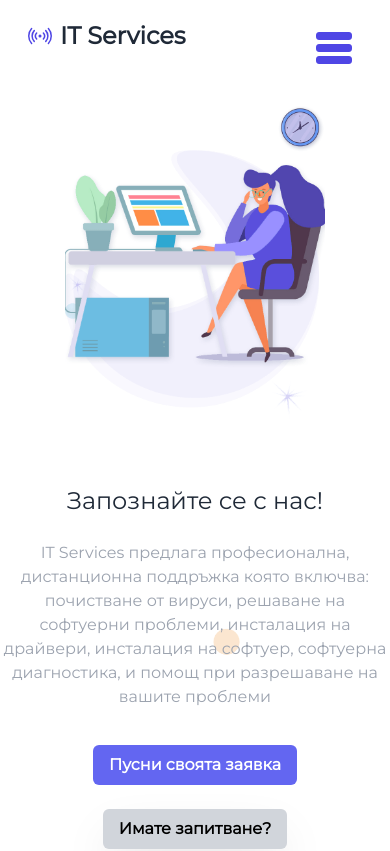
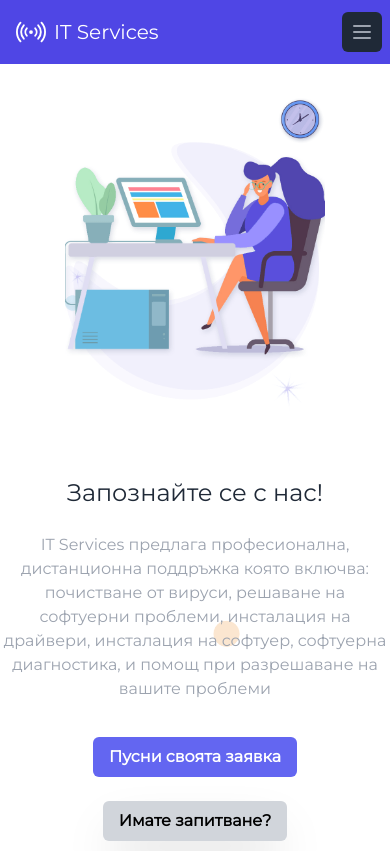
Before and after one commit to Nikolaevmar/itserviceskn, a React (Create React App) app: page / in a window 390 px wide. Shown: the top 851 px of the page. Built offline with nearby package versions, Linux system fonts and the light colour scheme.

Commit message:
add responsiveness

```diff
--- a/package.json
+++ b/package.json
@@ -3,6 +3,7 @@
   "version": "0.1.0",
   "private": true,
   "dependencies": {
+    "@headlessui/react": "^1.4.2",
     "@testing-library/jest-dom": "^5.16.1",
     "@testing-library/react": "^12.1.2",
     "@testing-library/user-event": "^13.5.0",
--- a/src/components/Navbar.js
+++ b/src/components/Navbar.js
@@ -1,34 +1,111 @@
 import { React, useState } from "react";
+import {Transition} from '@headlessui/react'
 import { Link } from "react-router-dom";
-import hamburger from "../assets/images/hamburger.png";
 
 export default function Navbar() {
   let [open, setOpen] = useState(false);
-
   return (
-    <div className="w-full top-0 left-0">
-      <div className="md:flex items-center justify-between bg-white py-4 md:px-10 px-7">
-        <div className="font-bold text-2xl cursor-pointer flex items-center text-gray-800">
-          <span className="text-3x1 text-indigo-600 mr-2 pt-2">
+    <div>
+      <nav className="bg-indigo-600">
+        <div className="max-w-7xl mx-auto px-4 sm:px-6 lg:px-8">
+          <div className="flex items-center h-16">
+            <div className="flex items-center w-full justify-between">
+              <div className='flex items-center'>
+                <span className="text-3xl text-white mr-2 pt-2">
                 <ion-icon name="radio-outline"></ion-icon>
                 </span>
-          <Link to="/">IT Services</Link>
-          <div onClick={() => setOpen(!open)} className="absolute right-8 top-6 cursor-pointer md:hidden">
-            <img src={hamburger} name={open ? "close" : "menu"} alt="hamburger"/>
+                  <Link to="/" className="text-xl text-white">IT Services</Link>
+                </div>
+               <div className="hidden md:block">
+                <div className="ml-10 flex items-baseline space-x-4">
+                  <div className="text-white px-3 py-2 rounded-md text-sm font-medium">
+                  <Link to="/contacts">Контакти</Link>
+                  </div>
+
+                  <div className="text-white px-3 py-2 rounded-md text-sm font-medium">
+                  <Link to="/pricing">Услуги</Link>
+                  </div>
+
+                  <div className="text-white px-3 py-2 rounded-md text-sm font-medium">
+                  <Link to="/apply">Работи от вкъщи</Link>
                   </div>
                 </div>
-        <ul className={`md:flex md:items-center md:pb-0 pb-12 absolute md:static bg-white md:z-auto z-[-1] w-full left-0 md:w-auto md:pl-0 pl-9 transition-all duration-500 ease-in ${open ? "top-20" : "top-[-490px]"}`}>
-          <li className="mr-6 md:my-0 my-7 text-gray-500 hover:text-indigo-600">
+              </div>
+            </div>
+            <div className="-mr-2 flex md:hidden">
+              <button
+                onClick={()=> setOpen(!open)}
+                type="button"
+                className="bg-gray-800 inline-flex items-center justify-center p-2 rounded-md text-gray-400 hover:text-white hover:bg-gray-700 focus:outline-none focus:ring-2 focus:ring-offset-2 focus:ring-offset-gray-800 focus:ring-white"
+                aria-controls="mobile-menu"
+                aria-expanded="false"
+              >
+                <span className="sr-only">Open main menu</span>
+                {!open ? (
+                  <svg
+                    className="block h-6 w-6"
+                    xmlns="http://www.w3.org/2000/svg"
+                    fill="none"
+                    viewBox="0 0 24 24"
+                    stroke="currentColor"
+                    aria-hidden="true"
+                  >
+                    <path
+                      strokeLinecap="round"
+                      strokeLinejoin="round"
+                      strokeWidth="2"
+                      d="M4 6h16M4 12h16M4 18h16"
+                    />
+                  </svg>
+                ) : (
+                  <svg
+                    className="block h-6 w-6"
+                    xmlns="http://www.w3.org/2000/svg"
+                    fill="none"
+                    viewBox="0 0 24 24"
+                    stroke="currentColor"
+                    aria-hidden="true"
+                  >
+                    <path
+                      strokeLinecap="round"
+                      strokeLinejoin="round"
+                      strokeWidth="2"
+                      d="M6 18L18 6M6 6l12 12"
+                    />
+                  </svg>
+                )}
+              </button>
+            </div>
+          </div>
+        </div>
+        <Transition
+          show={open}
+          enter="transition ease-out duration-100 transform"
+          enterFrom="opacity-0 scale-95"
+          enterTo="opacity-100 scale-100"
+          leave="transition ease-in duration-75 transform"
+          leaveFrom="opacity-100 scale-100"
+          leaveTo="opacity-0 scale-95"
+        >
+          {(ref) => (
+            <div className="md:hidden" id="mobile-menu">
+              <div ref={ref} className="px-2 pt-2 pb-3 space-y-1 sm:px-3">
+                  <div className="text-white  px-3 py-2 rounded-md text-sm font-medium">
                   <Link to="/contacts">Контакти</Link>
-          </li>
-          <li className="mr-6 md:my-0 my-7 text-gray-500 hover:text-indigo-600">
+                  </div>
+
+                  <div className="text-gray-300 hover:text-white px-3 py-2 rounded-md text-sm font-medium">
                   <Link to="/pricing">Услуги</Link>
-          </li>
-          <li className="mr-6 md:my-0 my-7 text-gray-500 hover:text-indigo-600">
+                  </div>
+
+                  <div className="text-gray-300 hover:text-white px-3 py-2 rounded-md text-sm font-medium">
                   <Link to="/apply">Работи от вкъщи</Link>
-          </li>
-        </ul>
                   </div>
+              </div>
+            </div>
+          )}
+        </Transition>
+      </nav>
     </div>
   );
 }
```
Also changed, not shown: 1 other file (tests, documents, lock files or other folders). Lines whose indentation alone changed are shown as unchanged.
